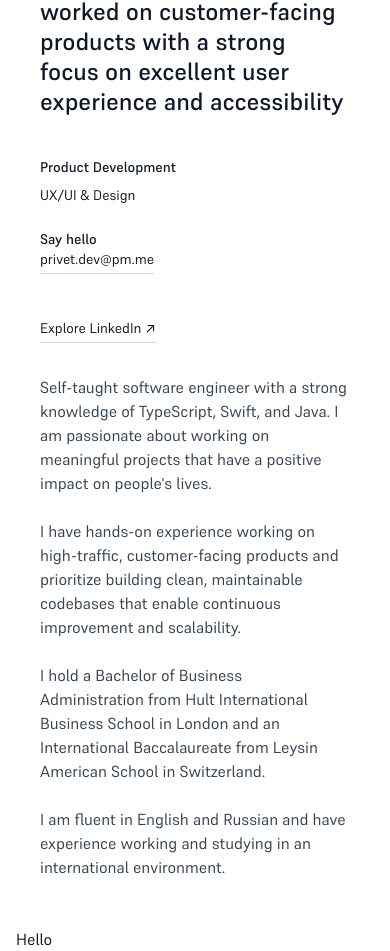
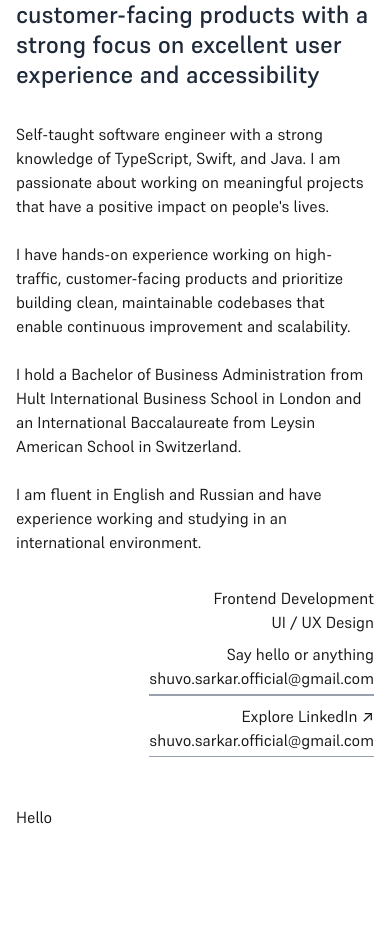
Before and after one commit to shuvosarkar96/shuvo-sarkar-web, a Next.js app: page / in a window 390 px wide. Shown: the part 1022-1973 px from the top of the page. After the commit the page ends 1851 px from the top, so only its background shows below. Built offline with nearby package versions, Linux system fonts and the light colour scheme.

Commit message:
feat: update Header and About sections for improved layout and mobile responsiveness

```diff
--- a/src/components/common/header.tsx
+++ b/src/components/common/header.tsx
@@ -10,7 +10,7 @@ export default function Header() {
       <div className="flex items-center justify-between">
 
         {/* Left info section */}
-        <div className="flex flex-col md:flex-row md:space-x-12 font-medium text-gray-800">
+        <div className="flex flex-col md:flex-row md:space-x-12">
           <div>
             <p>Based in</p>
             <p>Dhaka, Bangladesh</p>
@@ -32,7 +32,7 @@ export default function Header() {
         </div>
 
         {/* Desktop Navigation (hidden on mobile) */}
-        <nav className="hidden md:flex space-x-6 font-medium text-gray-800">
+        <nav className="hidden md:flex space-x-6">
           <a href="#about" className="hover:text-black transition">ABOUT</a>
           <a href="#experience" className="hover:text-black transition">EXPERIENCE</a>
           <a href="#projects" className="hover:text-black transition">PROJECTS</a>
@@ -41,7 +41,7 @@ export default function Header() {
 
         {/* Mobile MENU button */}
         <button
-          className="md:hidden font-medium text-gray-800 underline underline-offset-4"
+          className="md:hidden font-medium underline underline-offset-4"
           onClick={() => setOpen(true)}
         >
           MENU
@@ -69,7 +69,7 @@ export default function Header() {
           </div>
 
           {/* Bottom section inside menu */}
-          <div className="absolute bottom-10 left-7 flex justify-between w-[90%] text-sm font-medium">
+          <div className="absolute right-7 bottom-10 w-[90%] text-right flex flex-col gap-4">
             <HoverText
               label="shuvo.sarkar.official@gmail.com"
               subText="Say hello"
--- a/src/components/common/hoverText.tsx
+++ b/src/components/common/hoverText.tsx
@@ -21,19 +21,19 @@ const HoverText: React.FC<HoverTextProps> = ({
   return (
     <div className={`group block cursor-pointer ${className}`}>
       {subText && (
-        <p className="font-medium group-hover:text-gray-900 transition-colors duration-300">
+        <p className="">
           {subText}
         </p>
       )}
 
       <Wrapper
         {...(isLink ? { href } : { onClick })}
-        className="relative inline-block text-gray-800 group-hover:text-gray-900 transition-colors duration-300"
+        className="relative inline-block"
       >
         {label}
 
         {/* Underline base */}
-        <span className="block w-full h-[1.5px] bg-gray-300 mt-1 group-hover:bg-gray-800 transition-all duration-300" />
+        <span className="block w-full h-[1.5px] bg-gray-400 mt-1 group-hover:bg-gray-800 transition-all duration-300" />
 
         {/* Animated underline */}
         <span className="absolute bottom-0 left-0 w-full h-[1.5px] bg-gray-800 scale-x-0 group-hover:scale-x-100 transform transition-transform duration-300 origin-left" />
--- a/src/components/sections/about.tsx
+++ b/src/components/sections/about.tsx
@@ -1,57 +1,50 @@
+import HoverText from "../common/hoverText";
+
 export default function About() {
   return (
-    <section className="bg-white text-gray-900">
-      <div className="max-w-7xl mx-auto px-6 py-12 md:py-20 lg:py-28">
+    <section className="bg-white md:h-screen md:flex md:items-center md:justify-center">
+      <div className="py-12 md:py-20 lg:py-28">
         {/* Heading */}
-        <h2 className="text-4xl md:text-5xl font-extralight tracking-tight mb-6 md:mb-8">
+        <h2 className="text-4xl md:text-5xl font-medium tracking-tight mb-6 md:mb-8">
           ABOUT
         </h2>
 
-        <hr className="border-gray-200 mb-8" />
+        <hr className="border-2 border-gray-200 mb-8" />
 
         {/* Desktop: grid with two columns; Mobile: stacked */}
-        <div className="grid grid-cols-1 lg:grid-cols-12 gap-8 items-start">
-          {/* Left large lead text (on desktop spans cols 1-7) */}
-          <div className="lg:col-span-7">
-            <p className="text-2xl sm:text-3xl md:text-4xl font-medium leading-tight md:leading-snug max-w-2xl">
+        <div className="grid grid-cols-1 lg:grid-cols-12 gap-8 items-start lg:auto-rows-fr">
+          {/* Left large lead text */}
+          <div className="lg:col-span-7 h-full flex flex-col justify-between">
+            <p className="text-2xl sm:text-3xl md:text-4xl font-medium text-gray-800 leading-tight md:leading-snug">
               Over the years, I have worked on customer-facing products with a strong focus on excellent user experience and accessibility
             </p>
 
-            {/* Footer area (under the big lead text on mobile, bottom-left on desktop) */}
-            <div className="mt-10 md:mt-12">
-              <div className="flex flex-col sm:flex-row sm:items-baseline sm:space-x-10 gap-6">
-                <div className="flex flex-col space-y-2">
-                  <span className="text-sm font-medium">Product Development</span>
-                  <span className="text-sm">UX/UI &amp; Design</span>
-                </div>
+            <div className="hidden md:flex md:gap-8">
+              <div className="flex flex-col gap-2">
+                <span>Frontend Development</span>
+                <span>UI / UX Design</span>
+              </div>
 
-                <div className="flex flex-col">
-                  <span className="text-sm font-medium">Say hello</span>
-                  <a
-                    href="mailto:privet.dev@pm.me"
-                    className="text-sm pb-1 border-b border-gray-300 inline-block w-max"
-                  >
-                    privet.dev@pm.me
-                  </a>
-                </div>
+              <HoverText
+                href="mailto:shuvo.sarkar.official@gmail.com"
+                label="shuvo.sarkar.official@gmail.com"
+                subText="Say hello or anything"
+                className="hidden md:block"
+              />
 
-                <div className="flex flex-col">
-                  <span className="text-sm">&nbsp;</span>
-                  <a
-                    href="#"
-                    className="text-sm pb-1 border-b border-gray-300 inline-block w-max"
-                    aria-label="Explore LinkedIn"
-                  >
-                    Explore LinkedIn ↗
-                  </a>
-                </div>
-              </div>
+              <HoverText
+                href="#"
+                label="shuvo.sarkar.official@gmail.com"
+                subText="Explore LinkedIn ↗"
+                className="hidden md:block"
+              />
             </div>
           </div>
 
+
           {/* Right column paragraphs (on desktop spans cols 8-12) */}
-          <div className="lg:col-span-5">
-            <div className="prose prose-sm max-w-none text-gray-700">
+          <div className="lg:col-span-5 h-full">
+            <div className="prose prose-sm max-w-none">
               <p className="mb-6">
                 Self-taught software engineer with a strong knowledge of TypeScript, Swift, and Java. I am passionate about working on meaningful projects that have a positive impact on people's lives.
               </p>
@@ -69,6 +62,28 @@ export default function About() {
               </p>
             </div>
           </div>
+
+          {/* Mobile only visible */}
+          <div className="flex flex-col gap-2 text-right md:hidden">
+            <div className="flex flex-col">
+              <span>Frontend Development</span>
+              <span>UI / UX Design</span>
+            </div>
+
+            <HoverText
+              href="mailto:shuvo.sarkar.official@gmail.com"
+              label="shuvo.sarkar.official@gmail.com"
+              subText="Say hello or anything"
+              className="block"
+            />
+
+            <HoverText
+              href="#"
+              label="shuvo.sarkar.official@gmail.com"
+              subText="Explore LinkedIn ↗"
+              className="block"
+            />
+          </div>
         </div>
       </div>
     </section>
```
